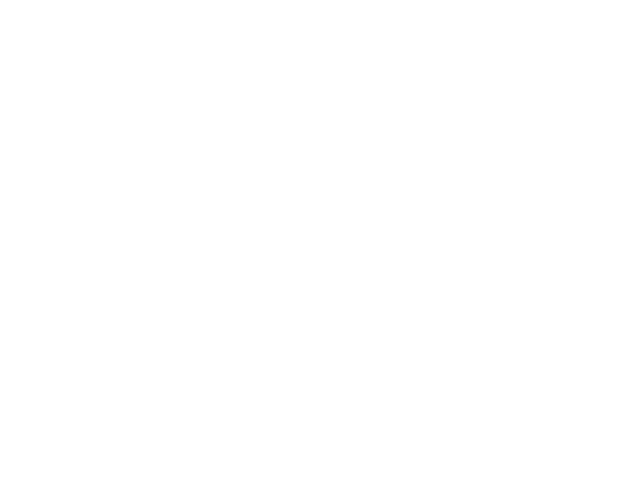
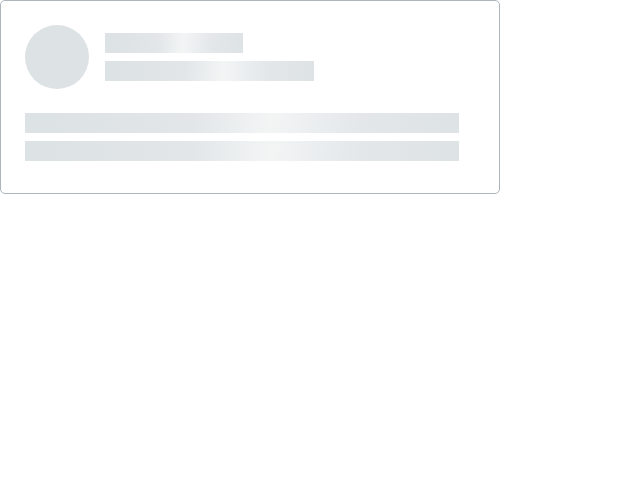
Before and after one commit to js-tasks-ru/htmlcss-20231027_anton012, a website: page 04-lection2/02-skeleton/index.html in a window 1280 px wide. Shown: the whole page, without its empty margins (0-640 px from the left). Drawn offline with Linux system fonts and the light colour scheme.

Commit message:
Dz9: add skeleton

```diff
--- a/04-lection2/02-skeleton/index.html
+++ b/04-lection2/02-skeleton/index.html
@@ -6,6 +6,20 @@
         <link rel="stylesheet" href="./skeleton.css">
     </head>
     <body>
-
+        <div class="block">
+            <div class="skeleton">
+                <div class="skeleton-header">
+                    <div class="skeleton-header__img"></div>
+                    <div class="skeleton-header__fields">
+                        <div class="skeleton__field skeleton__field_first"></div>
+                        <div class="skeleton__field skeleton__field_second"></div>
+                    </div>
+                </div>
+                <div class="skeleton-description">
+                    <div class="skeleton__field"></div>
+                    <div class="skeleton__field"></div>
+                </div>
+            </div>
+        </div>
     </body>
 </html>
--- a/04-lection2/02-skeleton/skeleton.css
+++ b/04-lection2/02-skeleton/skeleton.css
@@ -0,0 +1,48 @@
+.block {
+    width: 500px;
+    height: 500px;
+}
+
+.skeleton {
+    border: 1px solid var(--grey-3);
+    border-radius: 5px;
+    padding: 24px 40px 32px 24px;
+}
+
+.skeleton-header__img {
+    width: 64px;
+    height: 64px;
+    background-image: url('../../assets/images/circle.svg');
+}
+
+.skeleton-description {
+    margin-top: 24px;
+}
+
+.skeleton__field {
+    width: 100%;
+    height: 20px;
+    background: linear-gradient(93deg, #DDE2E5 6.44%, #E2E6E8 38.47%, #F3F5F5 56.48%, #E3E7EA 77.5%, #DDE2E5 102.52%);
+}
+
+.skeleton__field_first {
+    width: 39%;
+}
+
+.skeleton__field_second {
+    width: 59%;
+}
+
+.skeleton__field:not(:last-child) {
+    margin-bottom: 8px;
+}
+
+.skeleton-header {
+    display: flex;
+    align-items: center;
+}
+
+.skeleton-header__fields {
+    margin-left: 16px;
+    flex-grow: 1;
+}
```
Also changed, not shown: assets/images/circle.svg (added).
